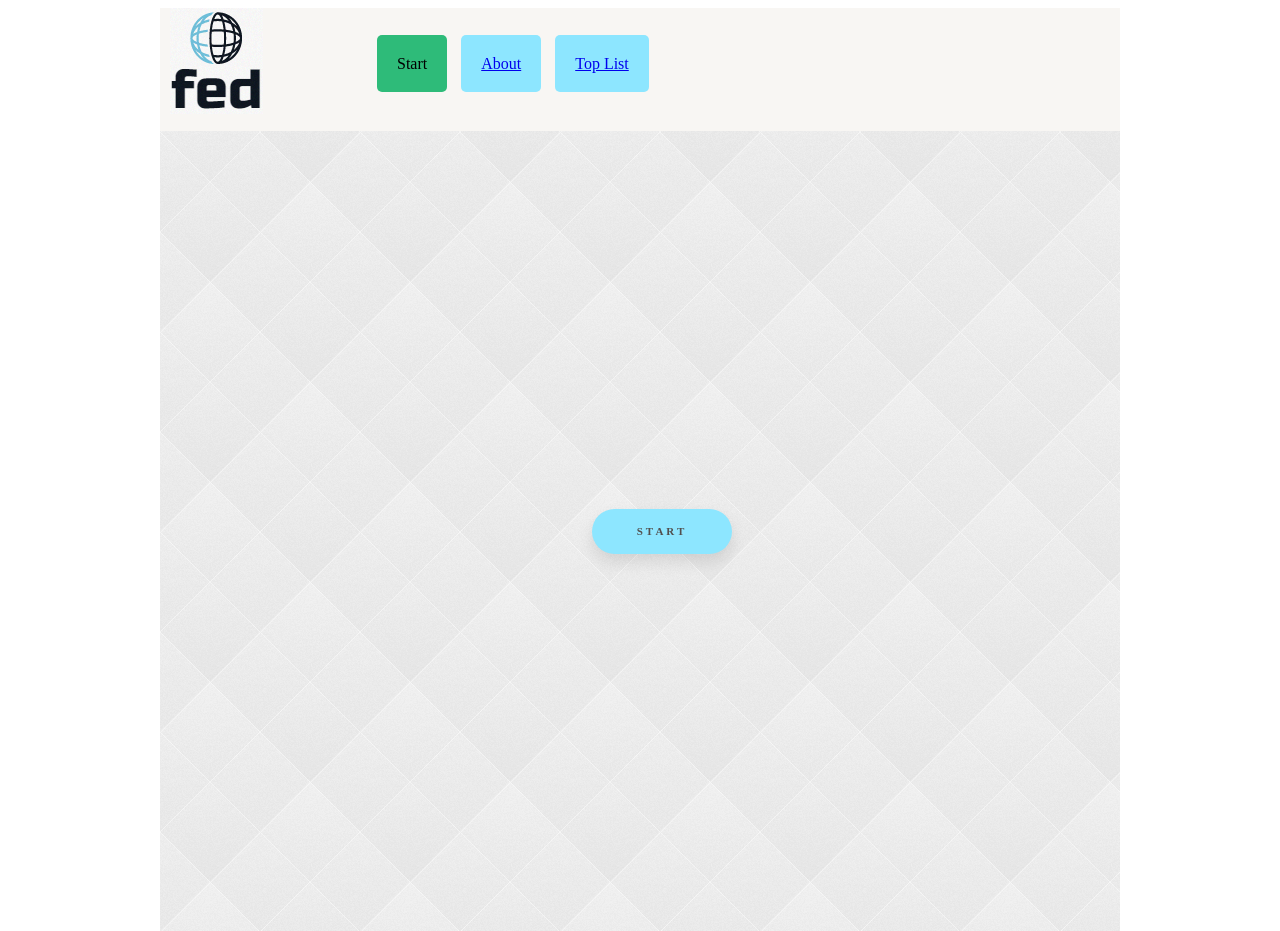
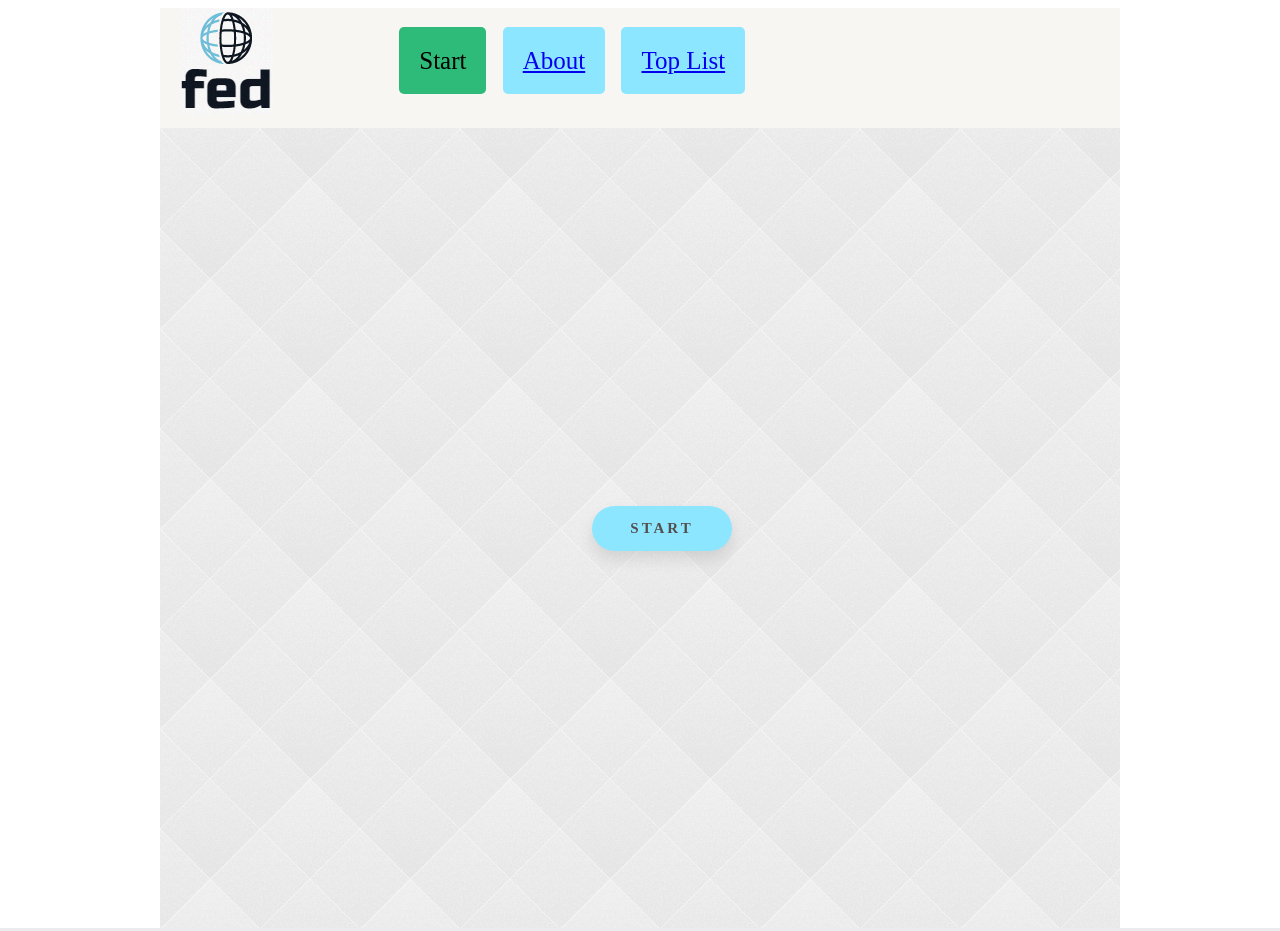
Before and after one commit to fedosovmu/TheGame, a PHP site: page /start.html in a window 1280 px wide. Run offline with PHP 8.4, Linux system fonts and the light colour scheme.

Commit message:
хз что поменялось, просто пытался доработать

```diff
--- a/about.html
+++ b/about.html
@@ -7,7 +7,7 @@
 </head>
 <body>
     <div class="page">
-    <header class="header">
+        <header class="header header__about-page-crutch">
             <nav>
                 <a class="logo"href="start.html"><img src="images\fed.png"></a>
                 <ul class="menu">
@@ -17,7 +17,7 @@
                 </ul>
             </nav>
         </header>
-    <div>
+        <div class="about-page">
             <p>
                 Когда-то Хемингуэй поспорил, что сочинит рассказ из шести слов (на языке оригинала), который станет самым трогательным из всех ранее написанных. И он выиграл спор.
                 <br>1. «Продаются детские ботиночки. Не ношенные.»
--- a/css/styles.css
+++ b/css/styles.css
@@ -2,6 +2,7 @@
     max-width: 960px;
     height: 800px;
     margin: 0 auto;
+    font-size: 25px;
 }
 
 .header {
@@ -9,9 +10,13 @@
     background-color: #f8f6f3;
 }
 
+.header__about-page-crutch {
+    margin-left: 8px;
+}
+
 .logo {
     display: inline;
-    margin: 10px;
+    margin: 20px 20px;
 }
 
 .menu {
@@ -45,14 +50,14 @@
     background-color: #2ebb79;
 }
 
-.game {
+.game-page {
     width: 100%;
     height: 100%;
     background: url(/images/page-background.png);
     align-content: center;
 }
 
-.game__start-link {
+.game-page__start-link {
     text-decoration: none;
     outline: none;
     display: inline-block;
@@ -60,7 +65,7 @@
     height: 45px;
     line-height: 45px;
     border-radius: 45px;
-    font-size: 11px;
+    font-size: 15px;
     text-transform: uppercase;
     text-align: center;
     letter-spacing: 3px;
@@ -71,10 +76,14 @@
     transition: .3s;
     margin: 35% 45%;
 }
-.game__start-link:hover {
+.game-page__start-link:hover {
     background: #8a9eff;
     color: white;
     transform: translateY(-7px);
+}
+
+.about-page {
+    padding-left: 8px;
 }
 
 .top-list-page {
--- a/start.html
+++ b/start.html
@@ -17,8 +17,8 @@
                 </ul>
             </nav>
         </header>
-        <div class="game">
-            <a href="https://github.com/fedosovmu" class="game__start-link">Start</a>
+        <div class="game-page">
+            <a href="https://github.com/fedosovmu" class="game-page__start-link">Start</a>
         </div>
     </div>
 </body>
```
Also changed, not shown: top-list.html (indentation only). Lines whose indentation alone changed are shown as unchanged.
